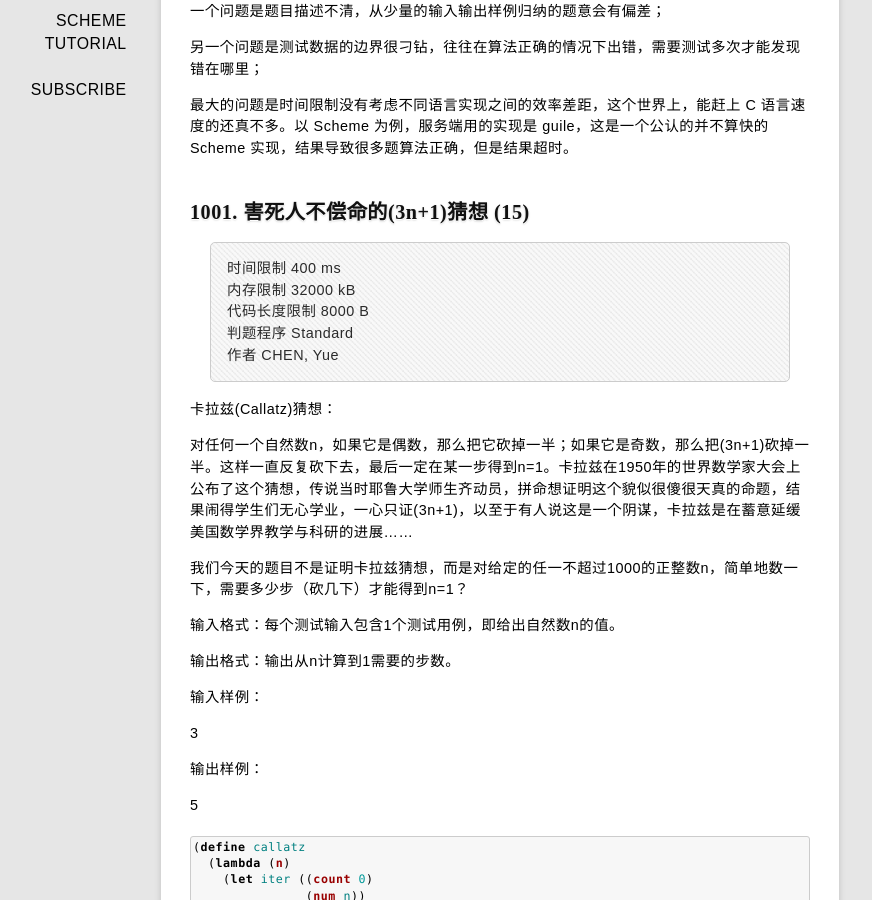
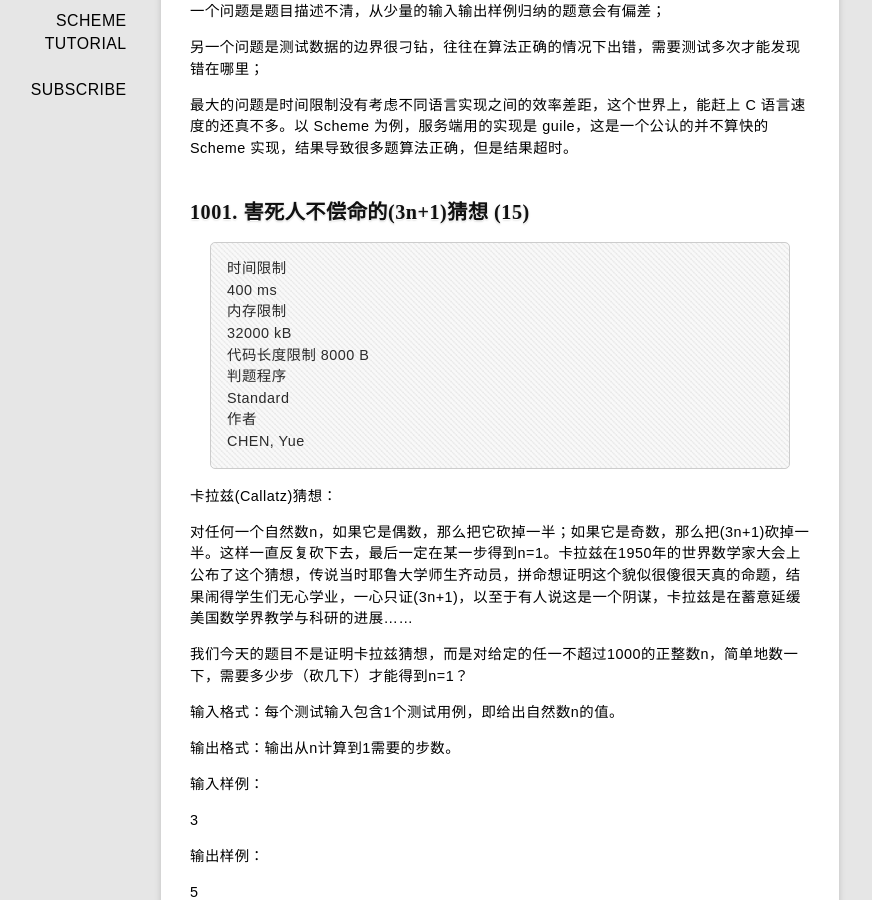
Before and after one commit to rhuichao/uternet.github.io, a Jekyll site: the page built from _posts/2014-08-13-PAT.md, in a window 1280 px wide and 900 px high, scrolled down 310 px. Shown: the whole window, without its empty margins (140-1012 px from the left). Built offline with Jekyll 4.4.1, drawn with Linux system fonts in a browser that asks for light colours; some web fonts are replaced; Markdown is read by kramdown in place of the engine named in the settings.

Commit message:
new document posted

```diff
--- a/_posts/2014-08-13-PAT.md
+++ b/_posts/2014-08-13-PAT.md
@@ -14,11 +14,16 @@ date: 2014-08-13
 
 ##1001. 害死人不偿命的(3n+1)猜想 (15)
 
->时间限制    400 ms
->内存限制    32000 kB
->代码长度限制 8000 B
->判题程序    Standard
->作者       CHEN, Yue
+>时间限制
+>400 ms
+>内存限制
+>32000 kB
+>代码长度限制
+>8000 B
+>判题程序
+>Standard
+>作者
+>CHEN, Yue
 
 卡拉兹(Callatz)猜想：
 
```
